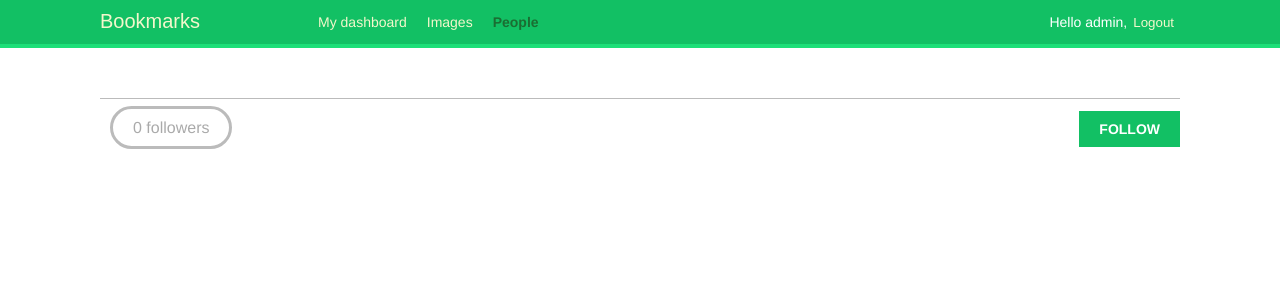
After one commit to MohebYarahmadi/Django_Projects, a Django app: page /account/users/admin/ in a window 1280 px wide. The commit adds this page. Shown: the top 300 px of the page. Run offline with Django 5.2, Linux system fonts and the light colour scheme; a user stored in the database is signed in; data comes from the database, SQL or seed files in the repository; data that the repository does not hold is empty; some libraries are stand-ins or nearby versions; some web fonts are replaced.

Commit message:
People sections added. you can see other users profile

```diff
--- /dev/null
+++ b/bookmark/account/templates/account/user/detail.html
@@ -0,0 +1,29 @@
+{% extends "base.html" %}
+{% load thumbnail %}
+
+{% block title %}{{ user.get_full_name }}{% endblock %}
+
+{% block content %}
+
+    <h1>{{ user.get_full_name }}</h1>
+    <div class="profile-info">
+        <img src="{% thumbnail user.profile.photo 180x180 %}" class="user-detail">
+    </div>
+    {% with total_followers=user.followers.count %}
+        <span class="count">
+            <span class="total">{{ total_followers }}</span>
+            follower{{ total_followers|pluralize }}
+        </span>
+        <a href="#" data-id="{{ user.id }}" data-action="{% if request.user in user.followers.all %}un{% endif %}follow" class="follow button">
+            {% if request.user not in user.followers.all %}
+                Follow
+            {% else %}
+                Unfollow
+            {% endif %}
+        </a>
+        <div id="image-list" class="image-container">
+            {% include "images/image/list_images.html" with images=user.images_created.all %}
+        </div>
+    {% endwith %}
+
+{% endblock %}
--- a/bookmark/account/templates/base.html
+++ b/bookmark/account/templates/base.html
@@ -17,7 +17,7 @@
                     <a href="{% url "images:list" %}">Images</a>
                 </li>
                 <li {% if section == "people" %}class="selected"{% endif %}>
-                    <a href="#">People</a>
+                    <a href="{% url "user-list" %}">People</a>
                 </li>
             </ul>
             {% endif %}
--- a/bookmark/account/views.py
+++ b/bookmark/account/views.py
@@ -19,7 +19,7 @@
 @login_required
 def user_list(request):
     template_name = 'account/user/list.html'
-    users = User.objects.filter(is_active)
+    users = User.objects.filter(is_active=True)
     context = {
         'users': users,
         'section': 'people',
```
Also changed, not shown: bookmark/account/templates/account/user/list.html (added, +22 -0 lines).
